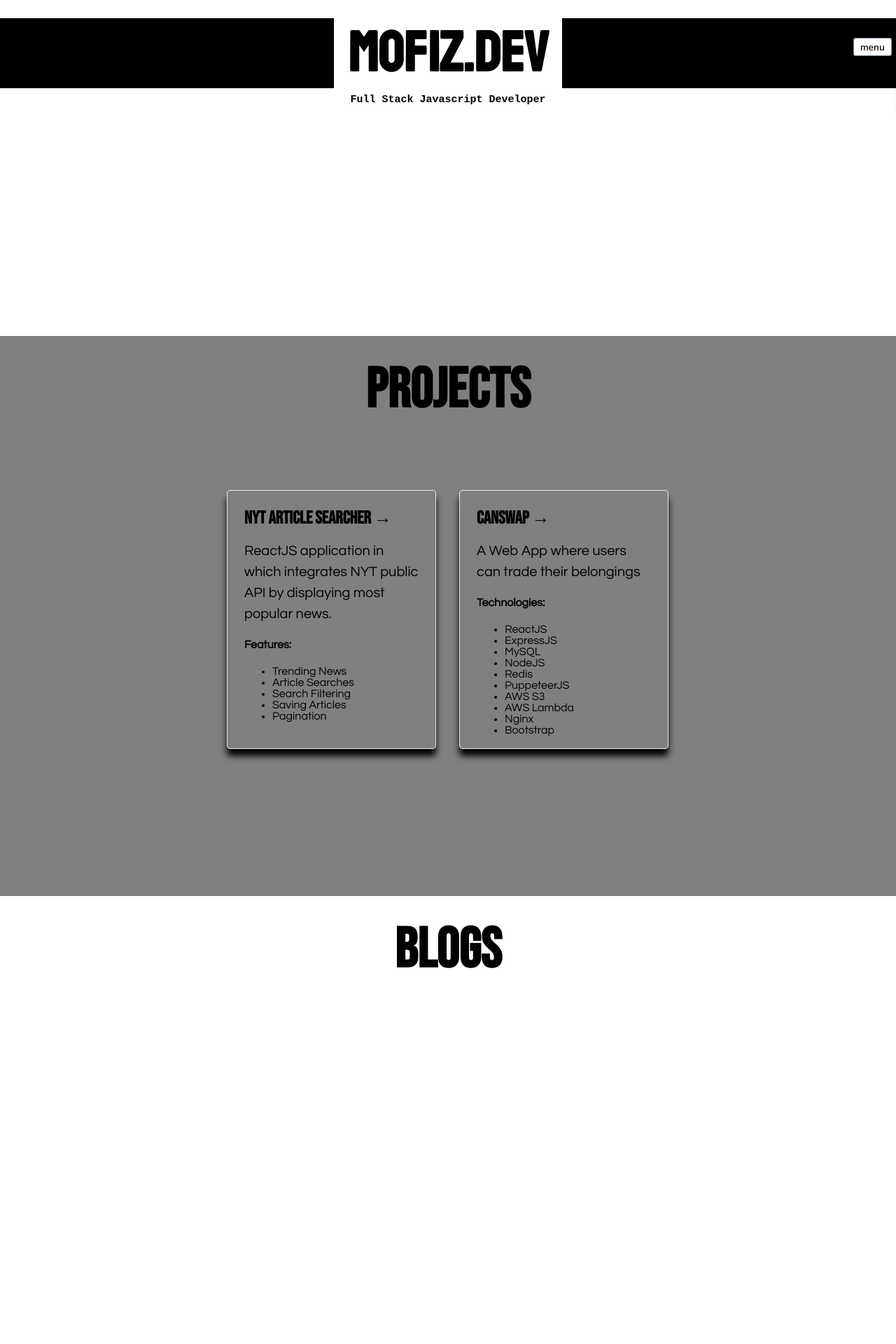
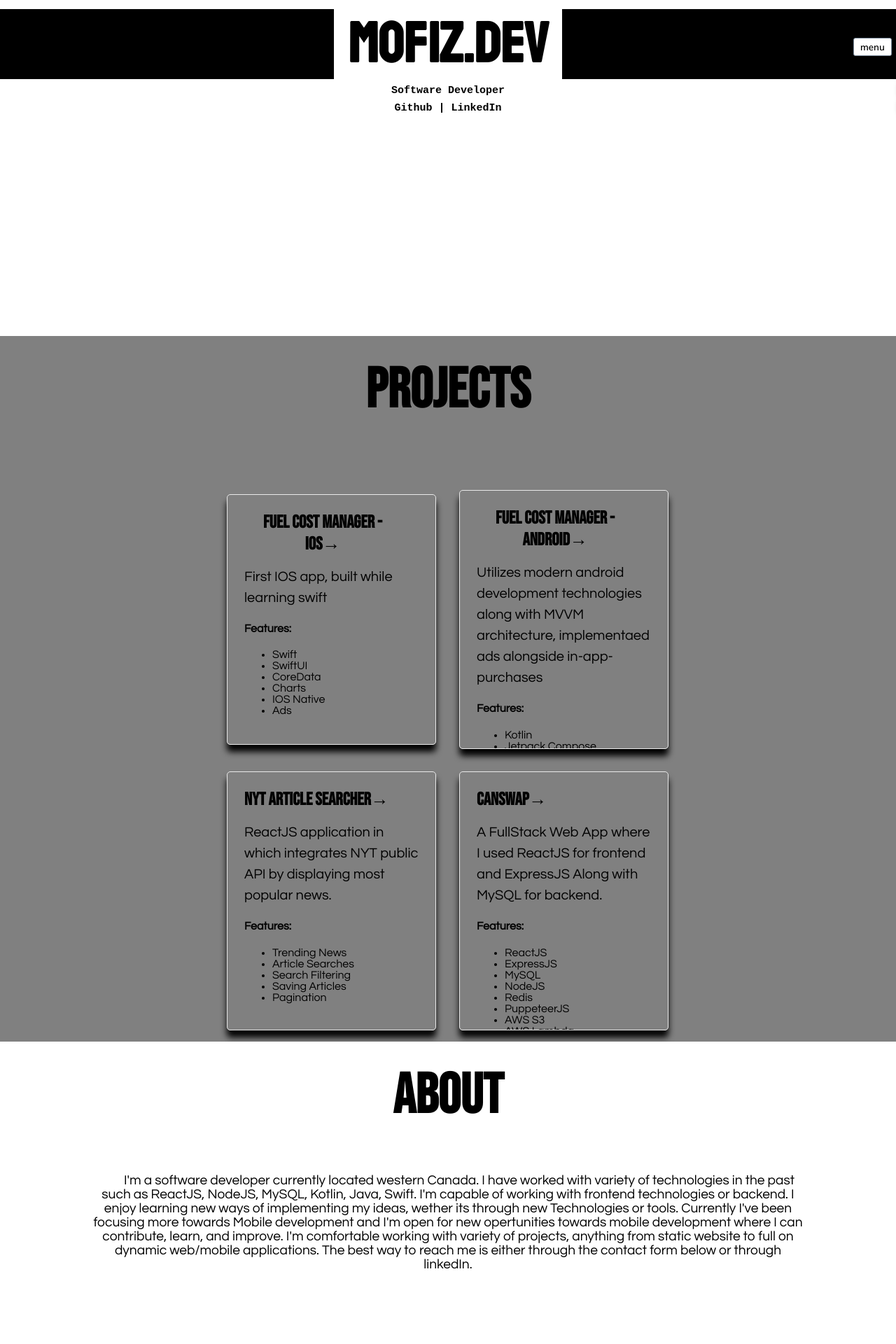
Before and after one commit to mnazari95/portfolio, a Next.js app: page / in a window 1280 px wide. Shown: the part 320-2240 px from the top of the page at 70% size. Built offline with nearby package versions, Linux system fonts and the light colour scheme.

Commit message:
improved project card, updated about me, added quick links on first page

```diff
--- /dev/null
+++ b/components/Card.js
@@ -0,0 +1,21 @@
+import styles from '../styles/Home.module.css'
+
+export default function Card(props) {
+
+    return(
+        <div className={styles.card}>
+            <a href={props.link} target="_blank" rel="noopener noreferrer">
+                <h3>{props.title}&rarr;</h3>
+            </a>
+            <p>{props.description}</p>
+            <h4>Features:</h4>
+            <ul>
+                {
+                    props.features.map((feature) =>
+                        <li key={feature}>{feature}</li>
+                    )
+                }
+            </ul>
+        </div>
+    )
+}
--- a/components/Header.js
+++ b/components/Header.js
@@ -23,7 +23,24 @@ export default function Header() {
 		<header className={styles.header}>
 			<div>
 				<h1 ref={nameRef} onClick={handleNameChange}>{ALIAS}</h1>
-				<h4>Full Stack Javascript Developer</h4>
+				<h4>Software Developer</h4>
+				<h4>
+				<a
+					href="https://github.com/mnazari95"
+					target="_blank"
+					rel="noopener noreferrer"
+				>
+					Github
+				</a>
+				<span> | </span>
+				<a
+					href="https://ca.linkedin.com/in/hafiz-nazari-1b324a10a"
+					target="_blank"
+					rel="noopener noreferrer"
+				>
+					LinkedIn
+				</a>
+				</h4>
 			</div>
 		</header>
 	)
--- a/package.json
+++ b/package.json
@@ -11,9 +11,9 @@
     "@fortawesome/fontawesome-svg-core": "^1.2.32",
     "@fortawesome/free-solid-svg-icons": "^5.15.1",
     "@fortawesome/react-fontawesome": "^0.1.12",
-    "@mdx-js/loader": "^1.6.21",
+    "@mdx-js/loader": "^2.1.2",
     "@next/mdx": "^10.0.3",
-    "next": "^10.0.3",
+    "next": "^12.2.2",
     "prismjs": "^1.22.0",
     "react": "17.0.1",
     "react-dom": "17.0.1"
--- a/pages/index.js
+++ b/pages/index.js
@@ -5,6 +5,7 @@ import Navigation from '../components/Navigation.js';
 import Header from '../components/Header.js';
 import { Post } from "../components/Post";
 import { posts } from "../getAllPosts";
+import Card from '../components/Card';
 import Footer from '../components/Footer';
 
 export default function Home() {
@@ -16,55 +17,41 @@ export default function Home() {
         <title>Mofiz.dev | Javascript Developer</title>
         <link rel="icon" href="/favicon.ico" />
         <link href="https://cdnjs.cloudflare.com/ajax/libs/font-awesome/5.15.1/css/all.min.css" rel="stylesheet"/>
-        <meta name="description" content="A personal website for Hafiz Nazari. Show casing what I'm up to in my Software development career." />
+        <meta name="description" content="A personal website for Mohammad Hafiz Nazari. Show casing what I'm up to in my Software development career." />
       </Head>
 
       <Header />
       <main className={styles.main}>
-        <section className={styles.section} className={styles.a} id="projects">
+        <section className={[styles.section, styles.a].join(" ")} id="projects">
         <h1 className={styles.title}>
           Projects
         </h1>
         <div className={styles.centerContent}>
         <div className={styles.grid}>
-          <div className={styles.card}>
-            <a href="https://mnazari95.github.io/pubapiapp/" target="_blank" rel="noopener noreferrer">
-              <h3>NYT Article Searcher &rarr;</h3>
-            </a>
-            <p>ReactJS application in which integrates NYT public API by displaying most popular news.</p>
-            <h4>Features:</h4>
-            <ul>
-              <li>Trending News</li>
-              <li>Article Searches</li>
-              <li>Search Filtering</li>
-              <li>Saving Articles</li>
-              <li>Pagination</li>
-            </ul>
-          </div>
+          <Card link={"https://apps.apple.com/app/fuel-cost-manager-for-cars/id1631714485"}
+                title={"Fuel Cost Manager - IOS"}
+                description={"First IOS app, built while learning swift"}
+                features={["Swift", "SwiftUI", "CoreData", "Charts", "IOS Native", "Ads"]} />
 
-          <div className={styles.card}>
-          <a href="https://canswap.net" target="_blank" rel="noopener noreferrer" >
-            <h3>Canswap &rarr;</h3>
-            </a>
-            <p>A Web App where users can trade their belongings</p>
-            <h4>Technologies:</h4>
-            <ul>
-              <li>ReactJS</li>
-              <li>ExpressJS</li>
-              <li>MySQL</li>
-              <li>NodeJS</li>
-              <li>Redis</li>
-              <li>PuppeteerJS</li>
-              <li>AWS S3</li>
-              <li>AWS Lambda</li>
-              <li>Nginx</li>
-              <li>Bootstrap</li>
-            </ul>
-          </div>
+          <Card link={"https://play.google.com/store/apps/details?id=com.itsdotstudios.gastracker"}
+                title={"Fuel Cost Manager - Android"}
+                description={"Utilizes modern android development technologies along with MVVM architecture, implementaed ads alongside in-app-purchases"}
+                features={["Kotlin", "Jetpack Compose", "Room", "MVVM", "Android Native", "In App Purchases", "Ads"]} />
+
+          <Card link={"https://mnazari95.github.io/pubapiapp/"}
+                title={"NYT Article Searcher"}
+                description={"ReactJS application in which integrates NYT public API by displaying most popular news."}
+                features={["Trending News", "Article Searches", "Search Filtering", "Saving Articles", "Pagination"]} />
+
+          <Card link={"#"}
+                title={"Canswap"}
+                description={"A FullStack Web App where I used ReactJS for frontend and ExpressJS Along with MySQL for backend."}
+                features={["ReactJS", "ExpressJS", "MySQL", "NodeJS", "Redis", "PuppeteerJS", "AWS S3", "AWS Lambda", "Nginx", "Bootstrap"]} />
+
         </div>
         </div>
         </section>
-        <section className={styles.section} className={styles.b} id="blogs">
+        {/* <section className={[styles.section, styles.b].join(" ")} id="blogs">
           <h1 className={styles.title}>
             Blogs
           </h1>
@@ -75,21 +62,21 @@ export default function Home() {
             ))}
           </div>
           </div>
-        </section>
-        <section className={styles.section} className={styles.a} id="about">
+        </section> */}
+        <section className={[styles.section, styles.b].join(" ")} id="about">
           <h1 className={styles.title}>
             About
           </h1>
           <div className={styles.centerContent}>
-          <p className={styles.paragraph}>I'm a full stack developer experienced with ReactJS for frontend and NodeJS + MySQL for backend.
-          Prior to web development I've had worked with client side C#, and Java(android development). I enjoy learning new ways of implementing my ideas, wether
-          its through new Technologies or tools. Currently I've been focusing more towards Javascript because of the amense amount of open source software that is available
-          today. I'm comfortable working with variety of projects, anything from static website to full on dynamic web applications. The best way to reach me is either
-          through the contact form below or through linkedIn which can be accessed in the footer of this website.
+          <p className={styles.paragraph}>I'm a software developer currently located western Canada. I have worked with variety of technologies in the past such as
+          ReactJS, NodeJS, MySQL, Kotlin, Java, Swift. I'm capable of working with frontend technologies or backend. I enjoy learning new ways of implementing my ideas, wether
+          its through new Technologies or tools. Currently I've been focusing more towards Mobile development and I'm open for new opertunities towards mobile development where I can contribute, learn, and improve.
+          I'm comfortable working with variety of projects, anything from static website to full on dynamic web/mobile applications. The best way to reach me is either
+          through the contact form below or through linkedIn.
           </p>
           </div>
         </section>
-        <section className={styles.section} className={styles.b} id="contact">
+        <section className={[styles.section, styles.a].join(" ")} id="contact">
           <h1 className={styles.title}>
             Contact Me
           </h1>
```
Also changed, not shown: 1 other file (tests, documents, lock files or other folders).
